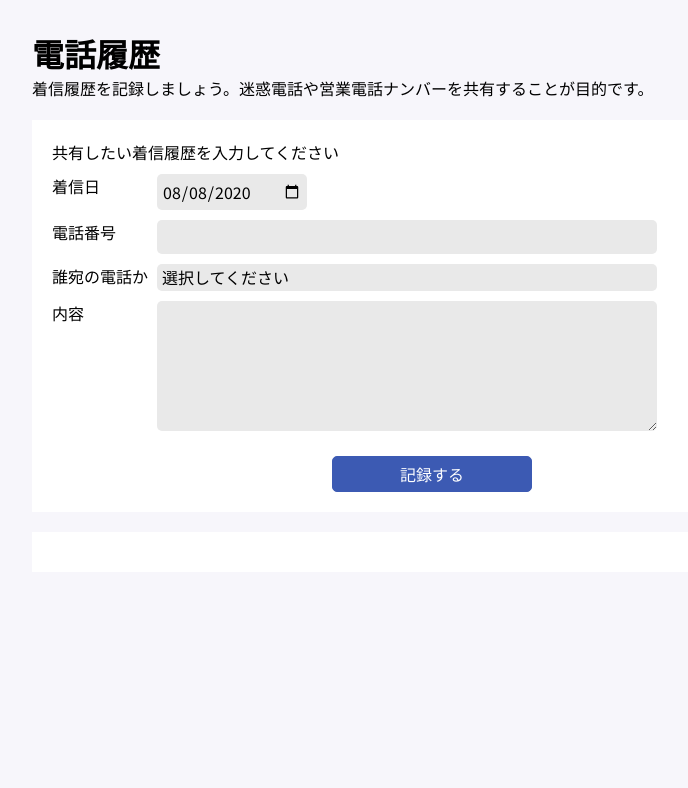
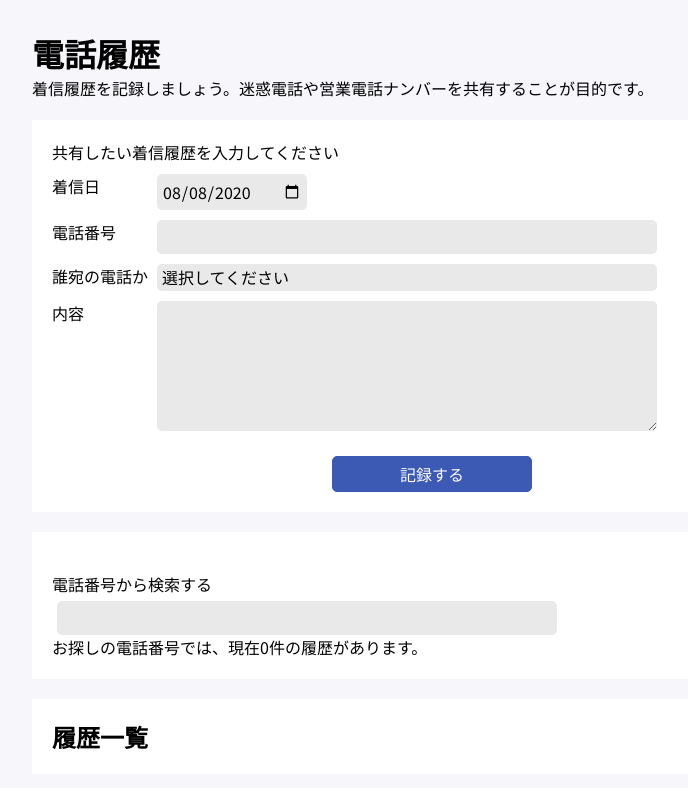
Before and after one commit to ayadayo/bord, a Vue app: page / in a window 1280 px wide. Shown: the top 788 px of the page, without its empty margins (208-896 px from the left). Built offline with nearby package versions, Linux system fonts and the light colour scheme; what vuefire would draw is missing.

Commit message:
検索窓を追加

```diff
--- a/src/App.vue
+++ b/src/App.vue
@@ -3,17 +3,20 @@
   <h1>電話履歴</h1>
   <p>着信履歴を記録しましょう。迷惑電話や営業電話ナンバーを共有することが目的です。</p>
     <chatForm/>
+    <searchForm/>
     <chatBord/>
   </div>
 </template>
 <script>
 import chatBord from './components/ChatBoard'
 import chatForm from './components/Form'
+import searchForm from './components/search'
 export default {
   name:'App',
   components:{
     chatBord,
-    chatForm
+    chatForm,
+    searchForm
   }
 }
 </script>
--- a/src/components/ChatBoard.vue
+++ b/src/components/ChatBoard.vue
@@ -1,5 +1,7 @@
 <template>
   <div class="c-list">
+    <h2>履歴一覧</h2>
+    <div class="c-list__inner">
       <div v-for="(comment,index) in comments" :key="index" class="c-list__item" tabindex="1">
       <p class="c-list__number" v-if="comment.date">着信日：{{comment.date}}</p>
       <p class="c-list__number" v-if="comment.tel">電話番号：{{comment.tel}}</p>
@@ -23,6 +25,8 @@
         </svg>
       </div>
   </div>
+
+    </div>
   </div>
 </template>
 <script>
@@ -31,7 +35,7 @@ export default {
   name:'chatBord',
   data:function(){
     return {
-      comments:[]
+      comments:[],
     }
   },
   firestore(){
@@ -74,4 +78,11 @@ export default {
   .c-list__item:nth-child(n+2) {
     border-top: 1px solid #ddd;
   }
+  .c-sort {
+    margin-top: 20px;
+  }
+  .c-sort input {
+    margin: 5px 0 0;
+    background: #B3BFE6;
+  }
 </style>
--- a/src/components/Form.vue
+++ b/src/components/Form.vue
@@ -163,7 +163,7 @@ export default {
   .c-form__item:nth-child(n+2) {
     margin-top: 10px;
   }
-  .c-form input,.c-form textarea,.c-form select {
+  .l-wrapper input,.l-wrapper textarea,.l-wrapper select {
     margin-left: 5px;
     background: #e9e9e9;
     border-radius: 5px;
--- /dev/null
+++ b/src/components/search.vue
@@ -0,0 +1,49 @@
+<template>
+  <div class="c-list">
+      <div class="c-sort">
+        <p>電話番号から検索する</p>
+        <input type="text" :value="searchNumber" @input="searchNumber = $event.target.value;sortDate();">
+        <div v-if="searchResult">
+        お探しの電話番号では、現在{{searchResult.length}}件の履歴があります。
+          <div v-for="(search,index) in searchResult" :key="index" class="c-list__item">
+            <p class="c-list__number" v-if="search.date">着信日：{{search.date}}</p>
+            <p class="c-list__number" v-if="search.tel">電話番号：{{search.tel}}</p>
+            <p class="c-list__name" v-if="search.name">誰宛の電話か：{{search.name}}さん</p>
+            <p class="c-list__content" v-if="search.content">内容：{{search.content}}</p>
+          </div>
+        </div>
+      </div>
+  </div>
+</template>
+<script>
+import {db} from '../plugins/firebase';
+export default {
+  name:'search',
+  data:function(){
+    return {
+      searchNumber:'',
+      searchResult:[]
+    }
+  },
+  methods: {
+    sortDate:function(){
+      this.searchResult = [];
+      db.collection('comments').where('tel','==',this.searchNumber)
+      .get()
+      .then((telNumber) => {
+        telNumber.forEach((document) => {
+          // let id = document.id;
+          // let data = document.data();
+          // this.result.push[id] = data;
+          this.searchResult.push(document.data());
+          // console.log(document.id, " => ", document.data());
+        });
+      })
+      // .catch(function(err){
+      //   console.log(`${err}お探しの電話番号はまだ登録されていません`)
+      // });
+    }
+  }
+
+}
+</script>
```
Lines whose indentation alone changed are shown as unchanged.
